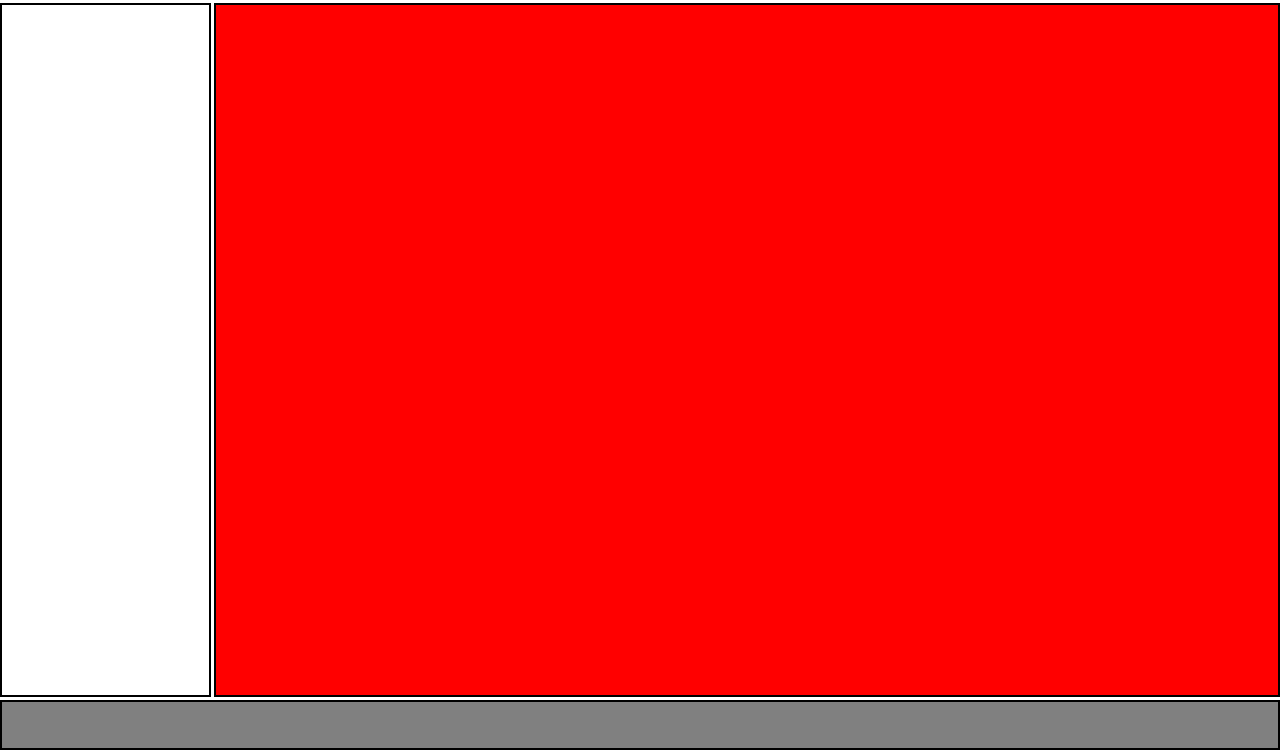
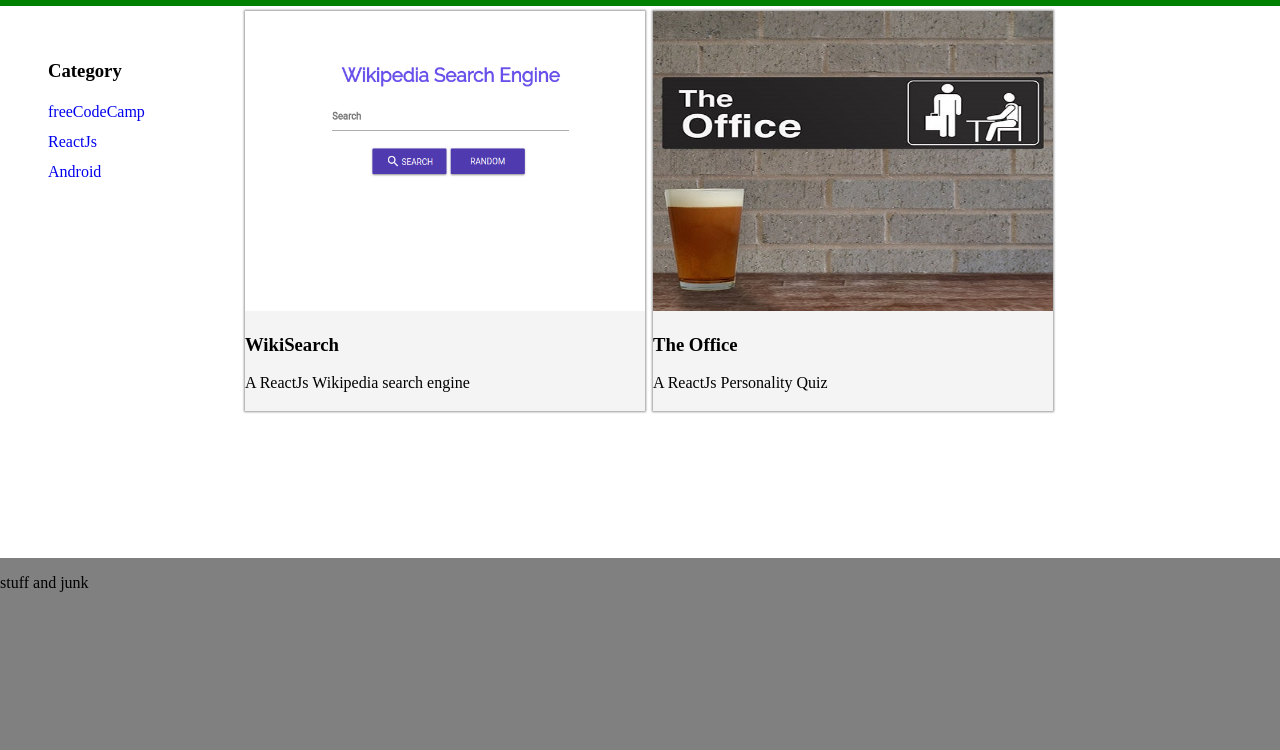
Before and after one commit to bhenriquez8/projectpage, a plain HTML site: page index.html in a window 1280 px wide. Shown: the part 50-800 px from the top of the page. Drawn offline with Linux system fonts and the light colour scheme.

Commit message:
Added images and properly set up CSS grid

```diff
--- a/index.html
+++ b/index.html
@@ -17,9 +17,36 @@
           <div class="contact"><a href="#Contact">Contact</a></div>
         </nav>
       </div>
-      <div class="menu"></div>
-      <div class="content"></div>
-      <div class="footer"></div>
+
+      <div class="sidebar">
+        <div class="sidebar-nav">
+          <h3>Category</h3>
+          <ul>
+            <li><a href="#fcc">freeCodeCamp</a></li>
+            <li><a href="#reactjs">ReactJs</a></li>
+            <li><a href="#android">Android</a></li>
+          </ul>
+        </div>
+      </div>
+
+      <main class="content">
+        <div class="img-container">
+          <img src="/assets/wikisearch-min.png" alt="wikisearch"/>
+          <h3>WikiSearch</h3>
+          <p>A ReactJs Wikipedia search engine</p>
+        </div>
+
+        <div class="img-container">
+          <img src="/assets/theoffice-min.jpg" alt="theoffice"/>
+          <h3>The Office</h3>
+          <p>A ReactJs Personality Quiz</p>
+        </div>
+      </main>
+
+      <div class="footer">
+        <p>stuff and junk</p>
+      </div>
+
     </div>
   </body>
 </html>
--- a/styles/main.css
+++ b/styles/main.css
@@ -9,18 +9,18 @@ html, body {
   height: 100%;
   display: grid;
   grid-gap: 3px;
-  grid-template-columns: repeat(12, 1fr);
-  grid-template-rows: 50px auto 50px;
+  grid-template-rows: 7% auto auto;
   grid-template-areas:
-    "h h h h h h h h h h h h"
-    "m m c c c c c c c c c c"
-    "f f f f f f f f f f f f";
+    "header"
+    "sidebar"
+    "content"
+    "footer"
 }
 
+/* Header */
 .header  {
-  grid-area: h;
+  grid-area: header;
   background-color: green;
-  border: 2px solid #000;
 }
 
 .navbar {
@@ -50,20 +50,77 @@ html, body {
   margin-right: auto;
 }
 
-.menu {
-  grid-area: m;
+/* SideBar */
+.sidebar {
+  grid-area: sidebar;
   background-color: light-blue;
-  border: 2px solid #000;
 }
 
-.content {
-  grid-area: c;
-  background-color: red;
-  border: 2px solid #000;
+.sidebar-nav {
+  padding-top: 2em;
+  margin-left: 3em;
 }
 
+.sidebar-nav h3 {
+  margin-bottom: -0.45em;
+}
+
+.sidebar-nav ul {
+  display: inline;
+}
+
+.sidebar-nav ul li {
+  list-style: none;
+  margin: 0.75em 0;
+}
+
+.sidebar-nav ul li a {
+  text-decoration: none;
+}
+
+/* Content | Portfolio Grid */
+
+.content {
+  grid-area: content;
+}
+
+.img-container {
+  display: inline-block;
+  margin: 2px;
+  width: 400px;
+  height: 400px;
+  box-shadow: 0 0 2px 1px #999;
+  background-color: #f4f4f4;
+}
+
+.img-container img {
+  height: 300px;
+  width: inherit;
+}
+
+/* Footer */
 .footer {
-  grid-area: f;
+  grid-area: footer;
   background-color: grey;
-  border: 2px solid #000;
 }
+
+@media only screen and (min-width: 500px) {
+  .container {
+    grid-template-columns: 20% auto;
+    grid-template-areas:
+      "header header"
+      "sidebar content"
+      "footer footer"
+  }
+
+@media only screen and (min-width: 600px) {
+  .container {
+    grid-template-columns: 240px auto;
+    grid-template-areas:
+      "header header header"
+      "sidebar content content"
+      "footer footer footer"
+  }
+
+  /* */
+}
```
Also changed, not shown: assets/theoffice-min.jpg (added), assets/wikisearch-min.png (added), assets/wikisearch.png (added).
